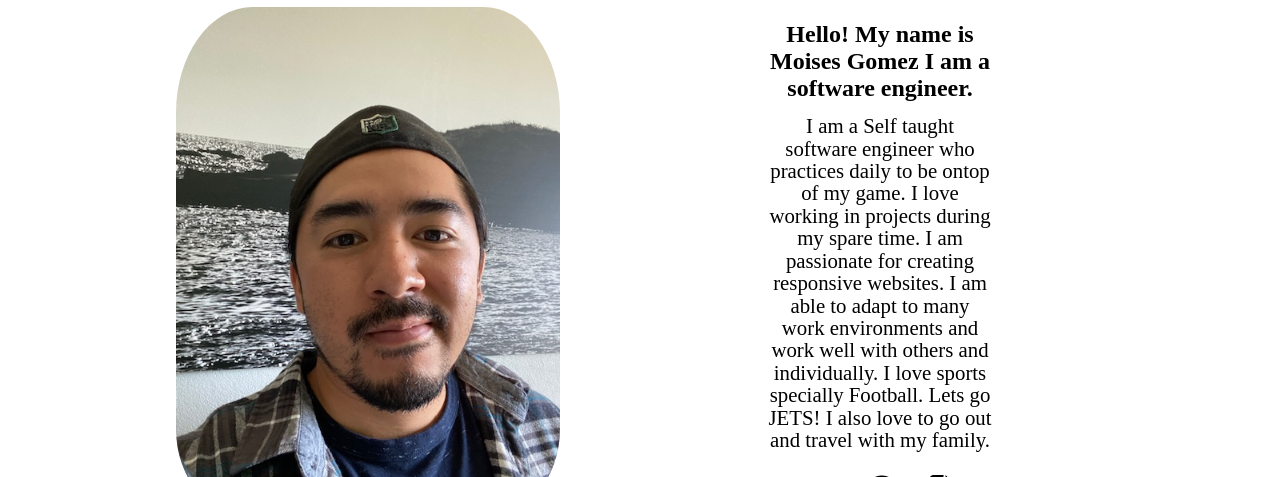
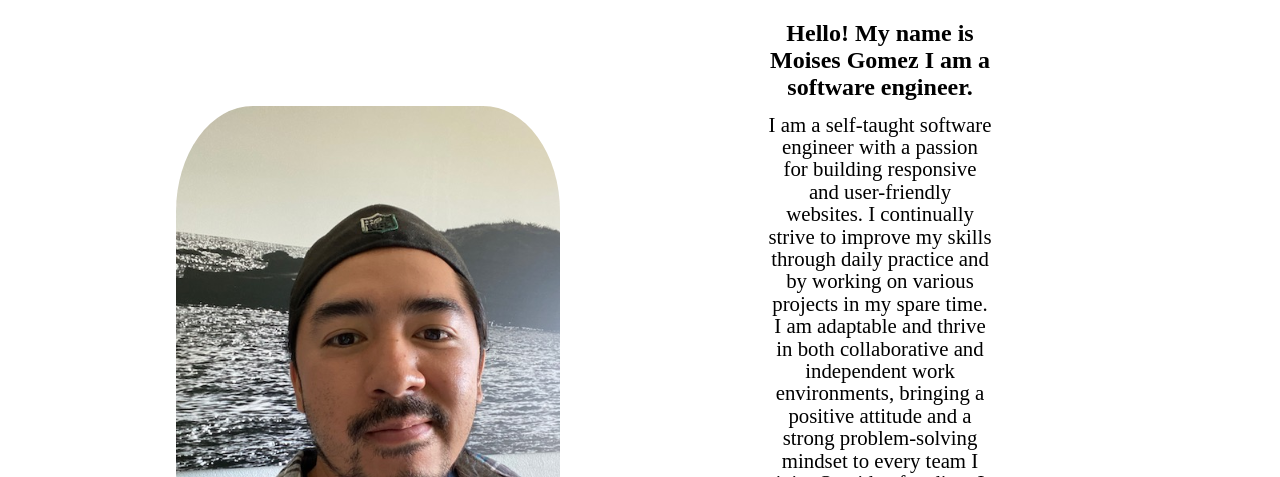
Before and after one commit to moisesg526/moisesg526.github.io, a plain HTML site: page index.html in a window 1280 px wide. Shown: the part 990-1467 px from the top of the page. Drawn offline with Linux system fonts and the light colour scheme.

Commit message:
Changed the about me section and removed the burger dropdown button

```diff
--- a/index.html
+++ b/index.html
@@ -30,7 +30,7 @@
           <a href="#skills" class="link">Skills</a>
           <a href="#contact" class="link">Contact</a>
         </div>
-        <i id="bars-btn" class="fa-solid fa-bars fa-lg bars"></i>
+        <!-- <i id="bars-btn" class="fa-solid fa-bars fa-lg bars"></i> -->
       </nav>
       <div class="home-content">
         <h3>Hey, my name is</h3>
@@ -59,12 +59,15 @@
         <div class="text-section">
           <h3>Hello! My name is Moises Gomez I am a software engineer.</h3>
           <p>
-            I am a Self taught software engineer who practices daily to be ontop
-            of my game. I love working in projects during my spare time. I am
-            passionate for creating responsive websites. I am able to adapt to
-            many work environments and work well with others and individually. I
-            love sports specially Football. Lets go JETS! I also love to go out
-            and travel with my family.
+            I am a self-taught software engineer with a passion for building
+            responsive and user-friendly websites. I continually strive to
+            improve my skills through daily practice and by working on various
+            projects in my spare time. I am adaptable and thrive in both
+            collaborative and independent work environments, bringing a positive
+            attitude and a strong problem-solving mindset to every team I join.
+            Outside of coding, I am a dedicated sports enthusiast, especially
+            when it comes to football—Go Jets! I also enjoy traveling and
+            creating lasting memories with my family.
           </p>
           <div class="about-me-links">
             <a href="https://linkedin.com/in/moisesg526/" target="blank"
```
